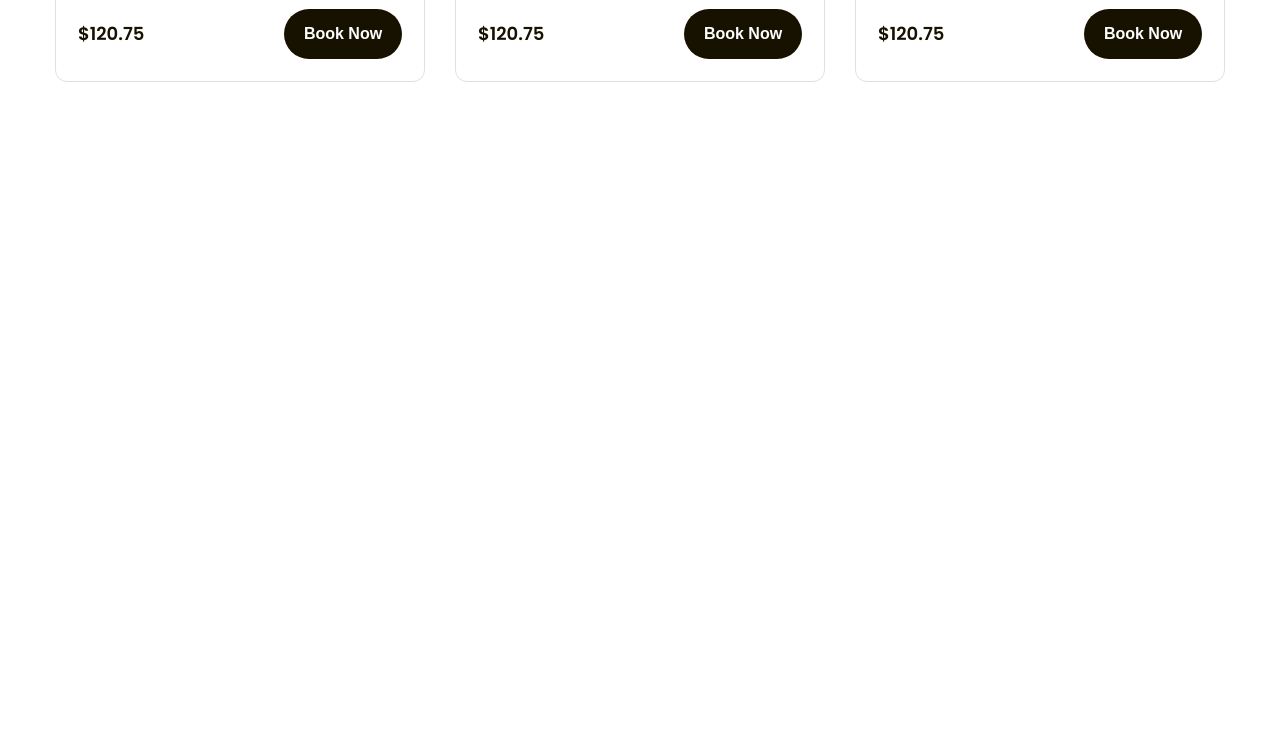
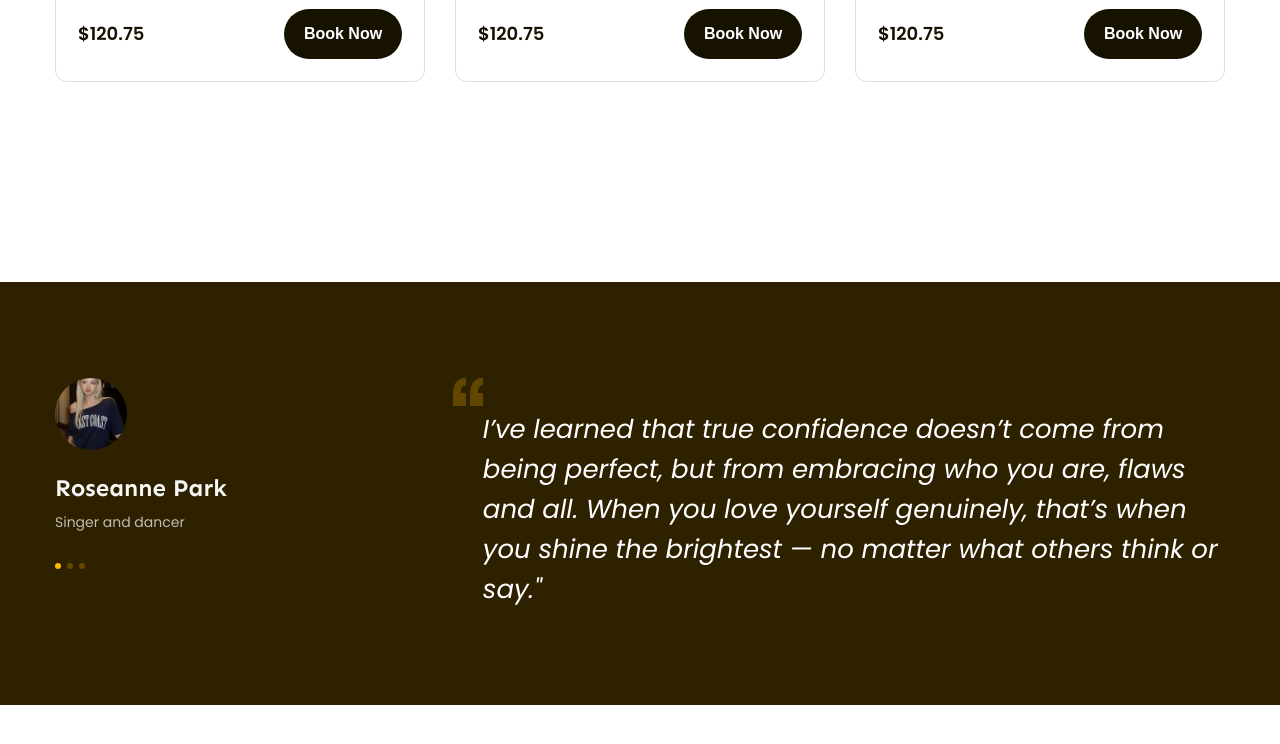
Before and after one commit to hoppv04/html_css_pro_project_2, a plain HTML site: page index.html in a window 1280 px wide. Shown: the part 1666-2410 px from the top of the page. Drawn offline with Linux system fonts and the light colour scheme.

Commit message:
add feedback ui

```diff
--- a/assets/css/styles.css
+++ b/assets/css/styles.css
@@ -401,3 +401,76 @@ a {
   color: #fff;
   background-color: var(--primary-color);
 }
+
+/* Feedback */
+.feedback {
+  margin-top: 135px;
+  padding: 96px 0;
+  background-color: #2e2100;
+}
+
+.feedback-list {
+  display: flex;
+  overflow: hidden;
+}
+
+.feedback-item {
+  display: flex;
+  width: 100%;
+  flex-shrink: 0;
+}
+
+.feedback-item .avatar {
+  width: 72px;
+  height: 72px;
+  border-radius: 50%;
+  object-fit: cover;
+}
+
+.feedback-item .info .name {
+  font-family: var(--font-heading);
+  margin-top: 18px;
+  font-weight: 700;
+  font-size: 2.4rem;
+  line-height: 1.42;
+  color: #f7f7f7;
+}
+
+.feedback-item .info .desc {
+  margin-top: 4px;
+  font-size: 1.4rem;
+  line-height: 1.86;
+  color: #bfbcb3;
+}
+
+.feedback-item .dots {
+  display: flex;
+  margin-top: 28px;
+  gap: 6px;
+}
+
+.feedback-item .dot {
+  width: 6px;
+  height: 6px;
+  border-radius: 50%;
+  background-color: #634700;
+  cursor: pointer;
+}
+
+.feedback-item .dot.active {
+  background-color: #ffb900;
+  cursor: default;
+}
+
+.feedback-item .content {
+  margin-left: auto;
+  width: 66%;
+}
+
+.feedback-item blockquote {
+  margin-left: 30px;
+  font-style: italic;
+  font-size: 2.6rem;
+  line-height: 1.54;
+  color: #fff;
+}
--- a/index.html
+++ b/index.html
@@ -259,6 +259,106 @@
           </div>
         </div>
       </div>
+
+      <!-- Feedback -->
+      <div class="feedback">
+        <div class="main-content">
+          <div class="feedback-list">
+            <div class="feedback-item">
+              <div class="info">
+                <img
+                  src="./assets/img/avatar-1.jpg"
+                  alt="avatar"
+                  class="avatar"
+                />
+                <p class="name">Roseanne Park</p>
+                <p class="desc">Singer and dancer</p>
+                <div class="dots">
+                  <span class="dot active"></span>
+                  <span class="dot"></span>
+                  <span class="dot"></span>
+                </div>
+              </div>
+
+              <div class="content">
+                <img
+                  src="./assets/icons/open-quotes.svg"
+                  alt=""
+                  class="open-quotes"
+                />
+                <blockquote>
+                  I’ve learned that true confidence doesn’t come from being
+                  perfect, but from embracing who you are, flaws and all. When
+                  you love yourself genuinely, that’s when you shine the
+                  brightest — no matter what others think or say."
+                </blockquote>
+              </div>
+            </div>
+
+            <div class="feedback-item">
+              <div class="info">
+                <img
+                  src="./assets/img/avatar-2.jpg"
+                  alt="avatar"
+                  class="avatar"
+                />
+                <p class="name">Bae Su-ji</p>
+                <p class="desc">Actress, singer, and model</p>
+                <div class="dots">
+                  <span class="dot"></span>
+                  <span class="dot active"></span>
+                  <span class="dot"></span>
+                </div>
+              </div>
+
+              <div class="content">
+                <img
+                  src="./assets/icons/open-quotes.svg"
+                  alt=""
+                  class="open-quotes"
+                />
+                <blockquote>
+                  I believe success isn’t just about fame or recognition, but
+                  about staying true to yourself and growing with every
+                  experience. When you work with sincerity and kindness,
+                  everything you dream of eventually finds its way to you."
+                </blockquote>
+              </div>
+            </div>
+
+            <div class="feedback-item">
+              <div class="info">
+                <img
+                  src="./assets/img/avatar-3.jpg"
+                  alt="avatar"
+                  class="avatar"
+                />
+                <p class="name">Cho Mi-yeon</p>
+                <p class="desc">Singer, actress, and member of (G)I-DLE</p>
+                <div class="dots">
+                  <span class="dot"></span>
+                  <span class="dot"></span>
+                  <span class="dot active"></span>
+                </div>
+              </div>
+
+              <div class="content">
+                <img
+                  src="./assets/icons/open-quotes.svg"
+                  alt=""
+                  class="open-quotes"
+                />
+                <blockquote>
+                  Dreams don’t come true overnight, but every small step brings
+                  you closer. Even when things get tough, keep believing in
+                  yourself and your passion. One day, you’ll realize the person
+                  you’ve become is exactly who you wished to be."
+                </blockquote>
+              </div>
+            </div>
+          </div>
+        </div>
+      </div>
     </main>
   </body>
 </html>
```
Also changed, not shown: assets/icons/open-quotes.svg (added), assets/img/avatar-1.jpg (added), assets/img/avatar-2.jpg (added), assets/img/avatar-3.jpg (added).
